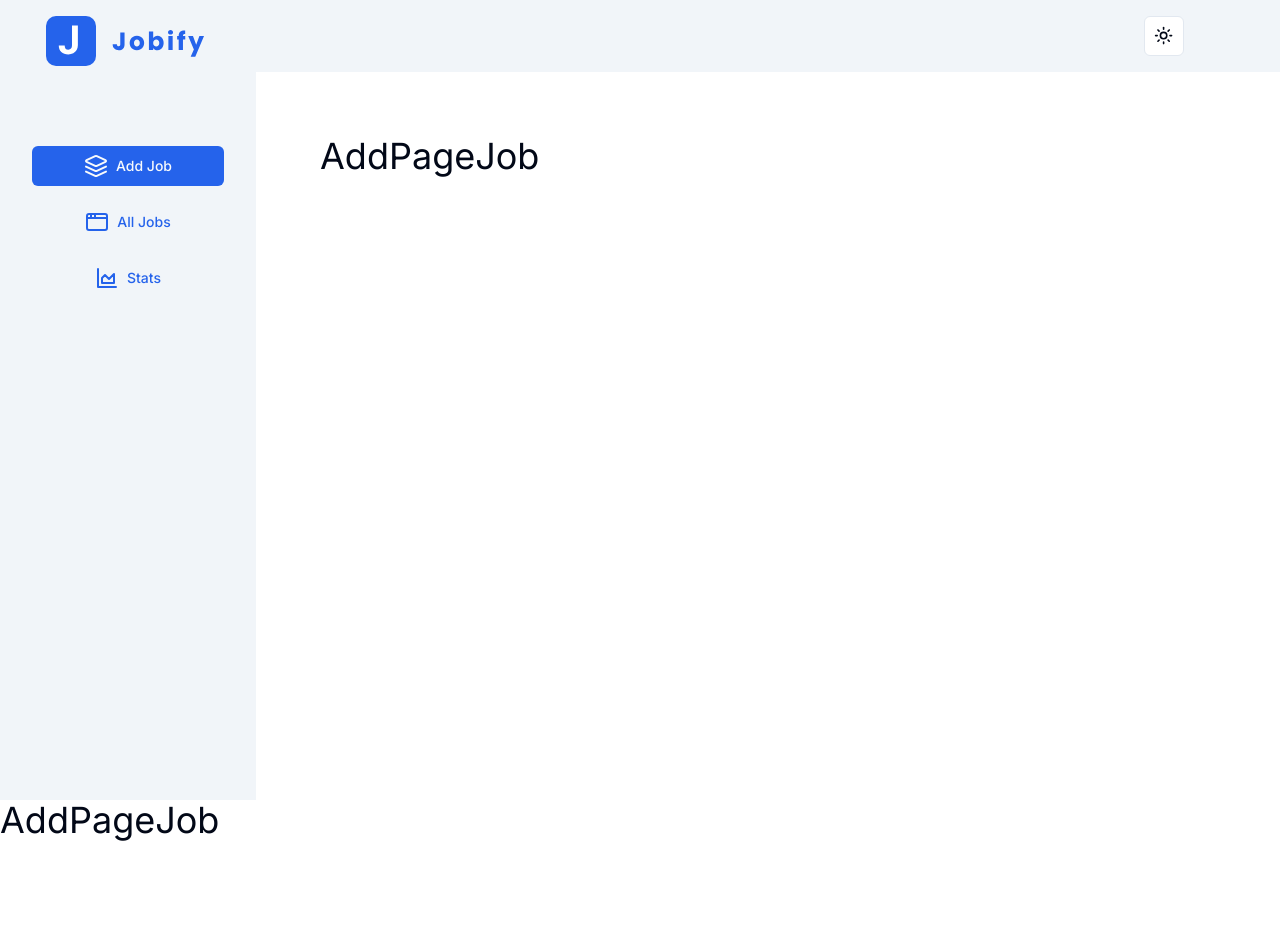
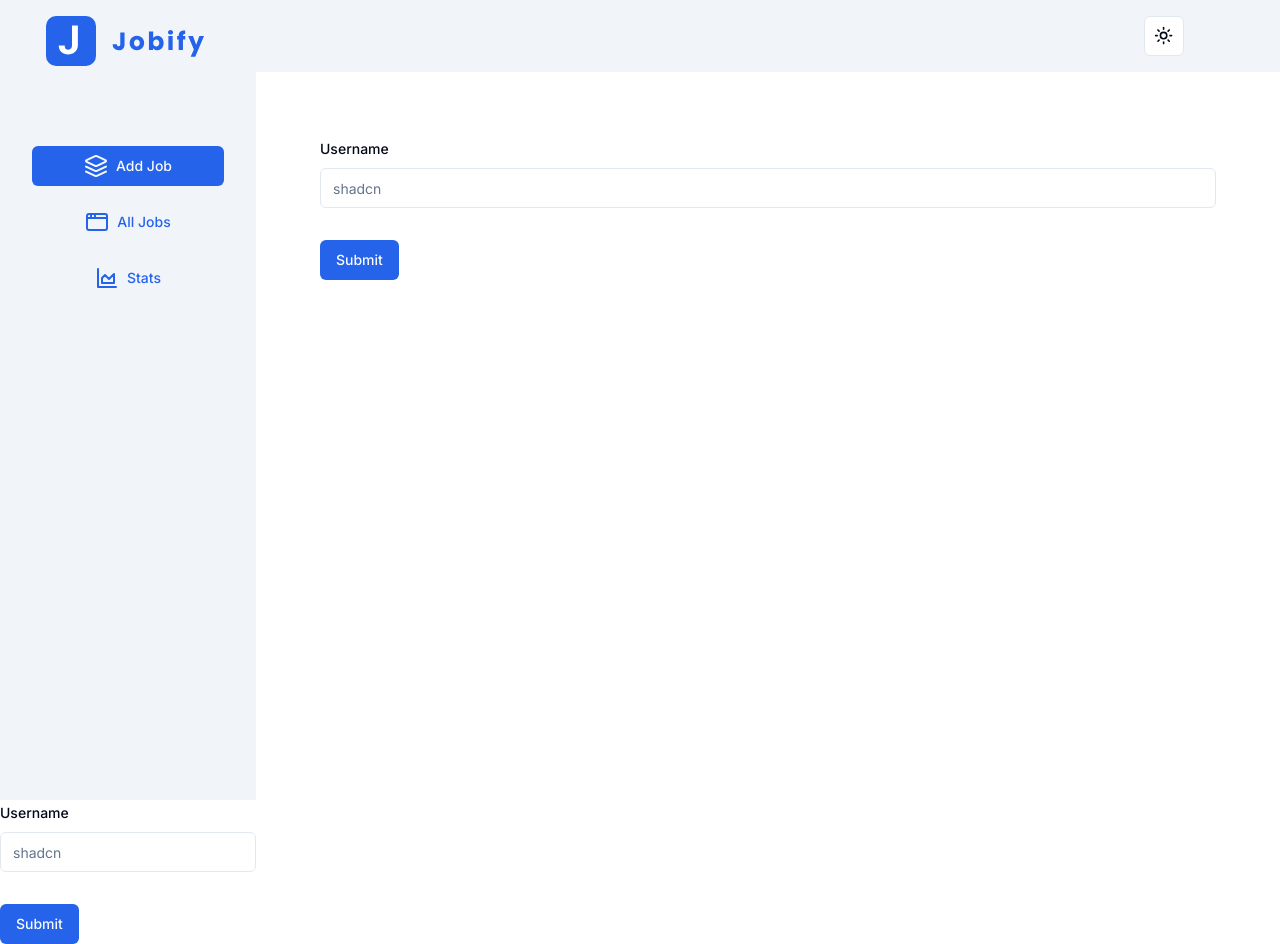
Before and after one commit to AbdullahTami/jobify, a Next.js app: page /add-job in a window 1280 px wide. Before the commit the page ends 842 px from the top, so only its background shows below. Built offline with nearby package versions, Linux system fonts and the light colour scheme.

Commit message:
setting up types done

```diff
--- a/app/(dashboard)/add-job/page.tsx
+++ b/app/(dashboard)/add-job/page.tsx
@@ -1,5 +1,10 @@
+import CreateJobForm from "@/components/CreateJobForm";
 import React from "react";
 
 export default function AddPageJob() {
-  return <h1 className="text-4xl">AddPageJob</h1>;
+  return (
+    <>
+      <CreateJobForm />
+    </>
+  );
 }
--- /dev/null
+++ b/components/CreateJobForm.tsx
@@ -0,0 +1,61 @@
+"use client";
+
+import * as z from "zod";
+import { zodResolver } from "@hookform/resolvers/zod";
+import { useForm } from "react-hook-form";
+
+import { Button } from "@/components/ui/button";
+import {
+  Form,
+  FormControl,
+  FormField,
+  FormItem,
+  FormLabel,
+  FormMessage,
+} from "@/components/ui/form";
+import { Input } from "@/components/ui/input";
+
+const formSchema = z.object({
+  username: z.string().min(2, {
+    message: "Username must be at least 2 characters.",
+  }),
+});
+
+function CreateJobForm() {
+  // 1. Define your form.
+  const form = useForm<z.infer<typeof formSchema>>({
+    resolver: zodResolver(formSchema),
+    defaultValues: {
+      username: "",
+    },
+  });
+
+  // 2. Define a submit handler.
+  function onSubmit(values: z.infer<typeof formSchema>) {
+    // Do something with the form values.
+    // ✅ This will be type-safe and validated.
+    console.log(values);
+  }
+
+  return (
+    <Form {...form}>
+      <form onSubmit={form.handleSubmit(onSubmit)} className="space-y-8">
+        <FormField
+          control={form.control}
+          name="username"
+          render={({ field }) => (
+            <FormItem>
+              <FormLabel>Username</FormLabel>
+              <FormControl>
+                <Input placeholder="shadcn" {...field} />
+              </FormControl>
+              <FormMessage />
+            </FormItem>
+          )}
+        />
+        <Button type="submit">Submit</Button>
+      </form>
+    </Form>
+  );
+}
+export default CreateJobForm;
--- /dev/null
+++ b/components/ui/form.tsx
@@ -0,0 +1,176 @@
+import * as React from "react"
+import * as LabelPrimitive from "@radix-ui/react-label"
+import { Slot } from "@radix-ui/react-slot"
+import {
+  Controller,
+  ControllerProps,
+  FieldPath,
+  FieldValues,
+  FormProvider,
+  useFormContext,
+} from "react-hook-form"
+
+import { cn } from "@/lib/utils"
+import { Label } from "@/components/ui/label"
+
+const Form = FormProvider
+
+type FormFieldContextValue<
+  TFieldValues extends FieldValues = FieldValues,
+  TName extends FieldPath<TFieldValues> = FieldPath<TFieldValues>
+> = {
+  name: TName
+}
+
+const FormFieldContext = React.createContext<FormFieldContextValue>(
+  {} as FormFieldContextValue
+)
+
+const FormField = <
+  TFieldValues extends FieldValues = FieldValues,
+  TName extends FieldPath<TFieldValues> = FieldPath<TFieldValues>
+>({
+  ...props
+}: ControllerProps<TFieldValues, TName>) => {
+  return (
+    <FormFieldContext.Provider value={{ name: props.name }}>
+      <Controller {...props} />
+    </FormFieldContext.Provider>
+  )
+}
+
+const useFormField = () => {
+  const fieldContext = React.useContext(FormFieldContext)
+  const itemContext = React.useContext(FormItemContext)
+  const { getFieldState, formState } = useFormContext()
+
+  const fieldState = getFieldState(fieldContext.name, formState)
+
+  if (!fieldContext) {
+    throw new Error("useFormField should be used within <FormField>")
+  }
+
+  const { id } = itemContext
+
+  return {
+    id,
+    name: fieldContext.name,
+    formItemId: `${id}-form-item`,
+    formDescriptionId: `${id}-form-item-description`,
+    formMessageId: `${id}-form-item-message`,
+    ...fieldState,
+  }
+}
+
+type FormItemContextValue = {
+  id: string
+}
+
+const FormItemContext = React.createContext<FormItemContextValue>(
+  {} as FormItemContextValue
+)
+
+const FormItem = React.forwardRef<
+  HTMLDivElement,
+  React.HTMLAttributes<HTMLDivElement>
+>(({ className, ...props }, ref) => {
+  const id = React.useId()
+
+  return (
+    <FormItemContext.Provider value={{ id }}>
+      <div ref={ref} className={cn("space-y-2", className)} {...props} />
+    </FormItemContext.Provider>
+  )
+})
+FormItem.displayName = "FormItem"
+
+const FormLabel = React.forwardRef<
+  React.ElementRef<typeof LabelPrimitive.Root>,
+  React.ComponentPropsWithoutRef<typeof LabelPrimitive.Root>
+>(({ className, ...props }, ref) => {
+  const { error, formItemId } = useFormField()
+
+  return (
+    <Label
+      ref={ref}
+      className={cn(error && "text-destructive", className)}
+      htmlFor={formItemId}
+      {...props}
+    />
+  )
+})
+FormLabel.displayName = "FormLabel"
+
+const FormControl = React.forwardRef<
+  React.ElementRef<typeof Slot>,
+  React.ComponentPropsWithoutRef<typeof Slot>
+>(({ ...props }, ref) => {
+  const { error, formItemId, formDescriptionId, formMessageId } = useFormField()
+
+  return (
+    <Slot
+      ref={ref}
+      id={formItemId}
+      aria-describedby={
+        !error
+          ? `${formDescriptionId}`
+          : `${formDescriptionId} ${formMessageId}`
+      }
+      aria-invalid={!!error}
+      {...props}
+    />
+  )
+})
+FormControl.displayName = "FormControl"
+
+const FormDescription = React.forwardRef<
+  HTMLParagraphElement,
+  React.HTMLAttributes<HTMLParagraphElement>
+>(({ className, ...props }, ref) => {
+  const { formDescriptionId } = useFormField()
+
+  return (
+    <p
+      ref={ref}
+      id={formDescriptionId}
+      className={cn("text-sm text-muted-foreground", className)}
+      {...props}
+    />
+  )
+})
+FormDescription.displayName = "FormDescription"
+
+const FormMessage = React.forwardRef<
+  HTMLParagraphElement,
+  React.HTMLAttributes<HTMLParagraphElement>
+>(({ className, children, ...props }, ref) => {
+  const { error, formMessageId } = useFormField()
+  const body = error ? String(error?.message) : children
+
+  if (!body) {
+    return null
+  }
+
+  return (
+    <p
+      ref={ref}
+      id={formMessageId}
+      className={cn("text-sm font-medium text-destructive", className)}
+      {...props}
+    >
+      {body}
+    </p>
+  )
+})
+FormMessage.displayName = "FormMessage"
+
+export {
+  useFormField,
+  Form,
+  FormItem,
+  FormLabel,
+  FormControl,
+  FormDescription,
+  FormMessage,
+  FormField,
+}
--- /dev/null
+++ b/components/ui/input.tsx
@@ -0,0 +1,25 @@
+import * as React from "react"
+
+import { cn } from "@/lib/utils"
+
+export interface InputProps
+  extends React.InputHTMLAttributes<HTMLInputElement> {}
+
+const Input = React.forwardRef<HTMLInputElement, InputProps>(
+  ({ className, type, ...props }, ref) => {
+    return (
+      <input
+        type={type}
+        className={cn(
+          "flex h-10 w-full rounded-md border border-input bg-background px-3 py-2 text-sm ring-offset-background file:border-0 file:bg-transparent file:text-sm file:font-medium placeholder:text-muted-foreground focus-visible:outline-none focus-visible:ring-2 focus-visible:ring-ring focus-visible:ring-offset-2 disabled:cursor-not-allowed disabled:opacity-50",
+          className
+        )}
+        ref={ref}
+        {...props}
+      />
+    )
+  }
+)
+Input.displayName = "Input"
+
+export { Input }
--- /dev/null
+++ b/components/ui/label.tsx
@@ -0,0 +1,26 @@
+"use client"
+
+import * as React from "react"
+import * as LabelPrimitive from "@radix-ui/react-label"
+import { cva, type VariantProps } from "class-variance-authority"
+
+import { cn } from "@/lib/utils"
+
+const labelVariants = cva(
+  "text-sm font-medium leading-none peer-disabled:cursor-not-allowed peer-disabled:opacity-70"
+)
+
+const Label = React.forwardRef<
+  React.ElementRef<typeof LabelPrimitive.Root>,
+  React.ComponentPropsWithoutRef<typeof LabelPrimitive.Root> &
+    VariantProps<typeof labelVariants>
+>(({ className, ...props }, ref) => (
+  <LabelPrimitive.Root
+    ref={ref}
+    className={cn(labelVariants(), className)}
+    {...props}
+  />
+))
+Label.displayName = LabelPrimitive.Root.displayName
+
+export { Label }
--- a/package.json
+++ b/package.json
@@ -10,8 +10,10 @@
   },
   "dependencies": {
     "@clerk/nextjs": "^4.27.7",
+    "@hookform/resolvers": "^3.3.4",
     "@prisma/client": "^5.7.0",
     "@radix-ui/react-dropdown-menu": "^2.0.6",
+    "@radix-ui/react-label": "^2.0.2",
     "@radix-ui/react-slot": "^1.0.2",
     "@tanstack/react-query": "^5.14.0",
     "@tanstack/react-query-devtools": "^5.14.0",
@@ -23,9 +25,11 @@
     "next-themes": "^0.2.1",
     "react": "^18",
     "react-dom": "^18",
+    "react-hook-form": "^7.50.1",
     "recharts": "^2.10.3",
     "tailwind-merge": "^2.2.1",
-    "tailwindcss-animate": "^1.0.7"
+    "tailwindcss-animate": "^1.0.7",
+    "zod": "^3.22.4"
   },
   "devDependencies": {
     "@types/node": "^20",
```
Also changed, not shown: utils/types.ts (added, +41 -0 lines), 1 other file (tests, documents, lock files or other folders).
